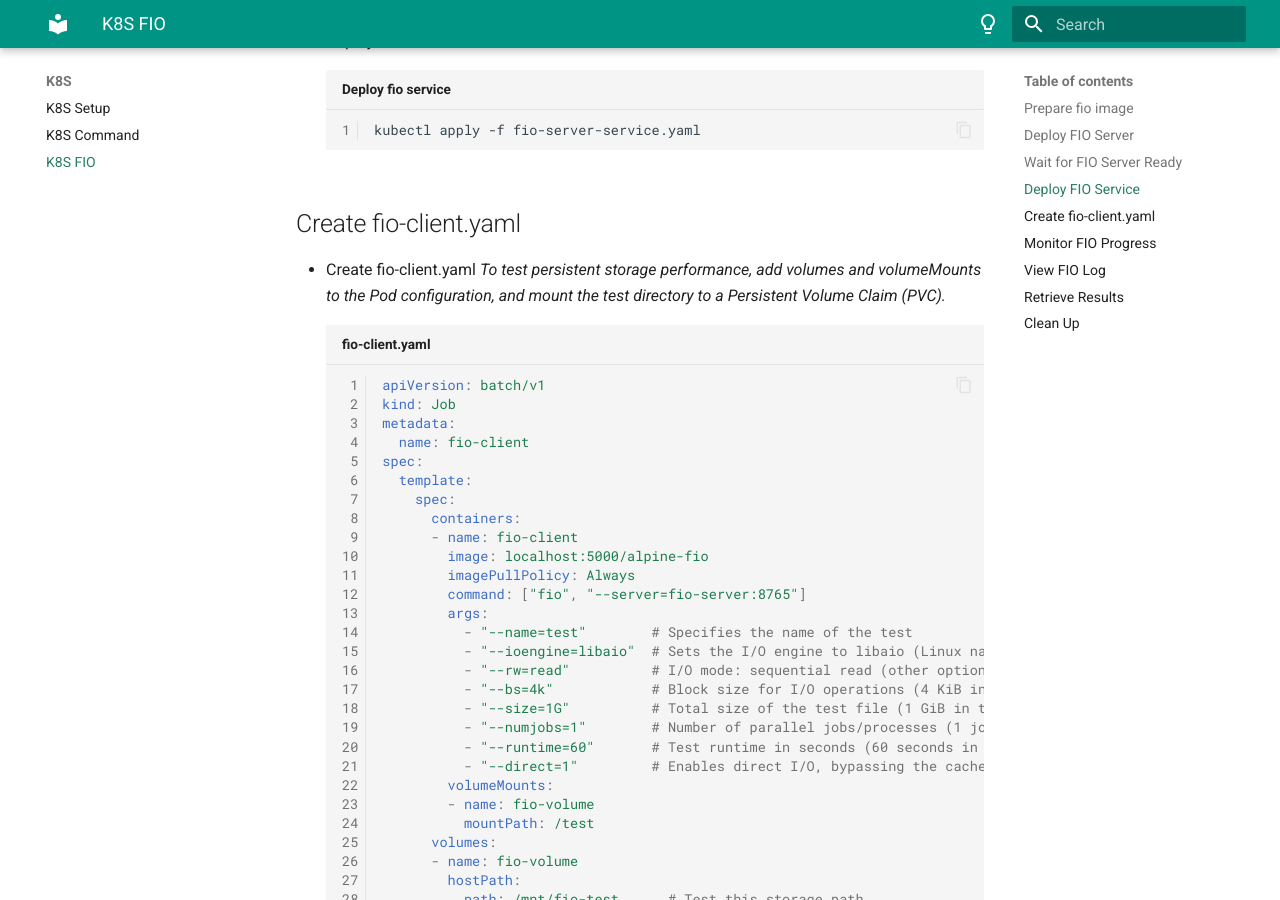
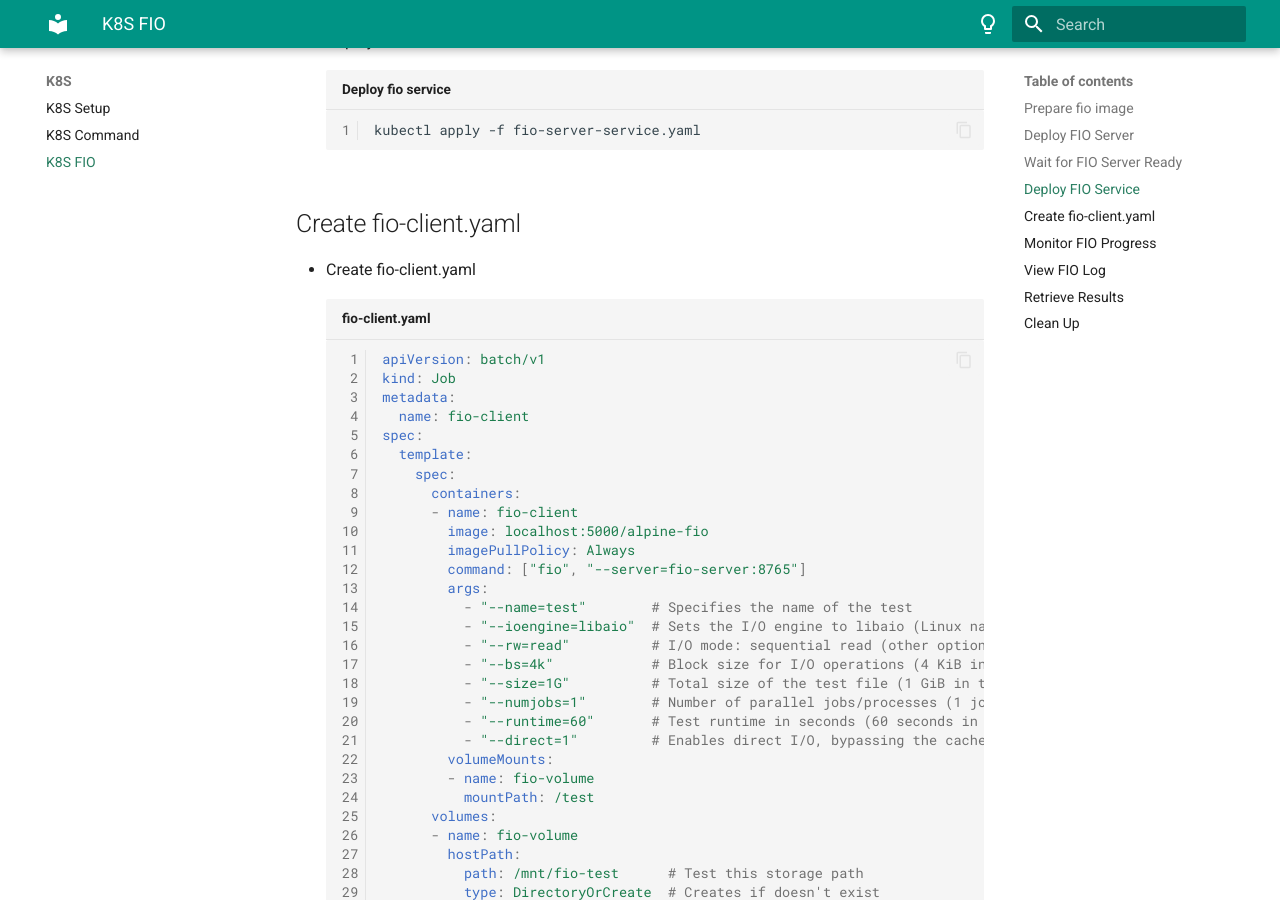
Before and after one commit to zhouushe/notes, an MkDocs documentation site: the page built from docs/k8s_fio.md, in a window 1280 px wide and 900 px high, scrolled down 2840 px. Built offline with MkDocs 1.6.1 and Material for MkDocs 9.7.7, drawn with Linux system fonts in a browser that asks for light colours.

Commit message:
Update k8s_fio.md

````diff
--- a/docs/k8s_fio.md
+++ b/docs/k8s_fio.md
@@ -112,7 +112,6 @@ kubectl apply -f fio-server-service.yaml
 
 ## Create fio-client.yaml
 -  Create fio-client.yaml
-*To test persistent storage performance, add volumes and volumeMounts to the Pod configuration, and mount the test directory to a Persistent Volume Claim (PVC).*
 ```yaml title="fio-client.yaml"
 apiVersion: batch/v1
 kind: Job
````
